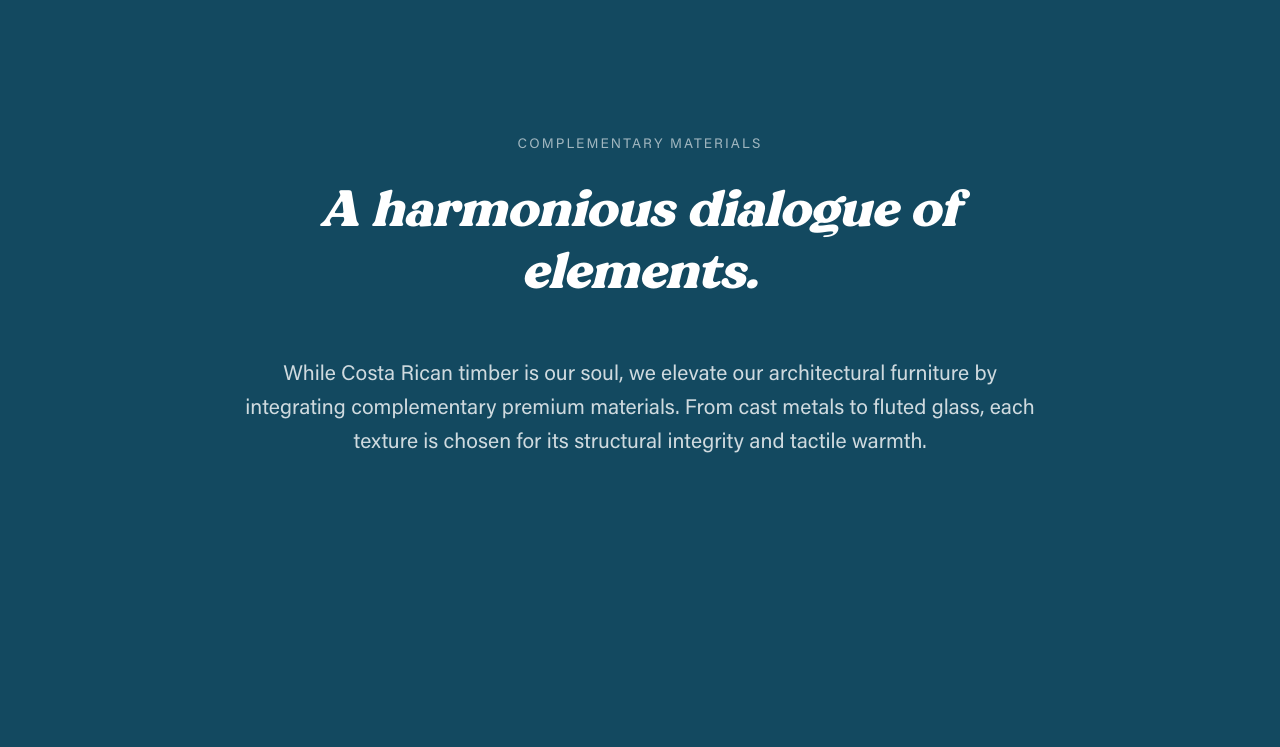
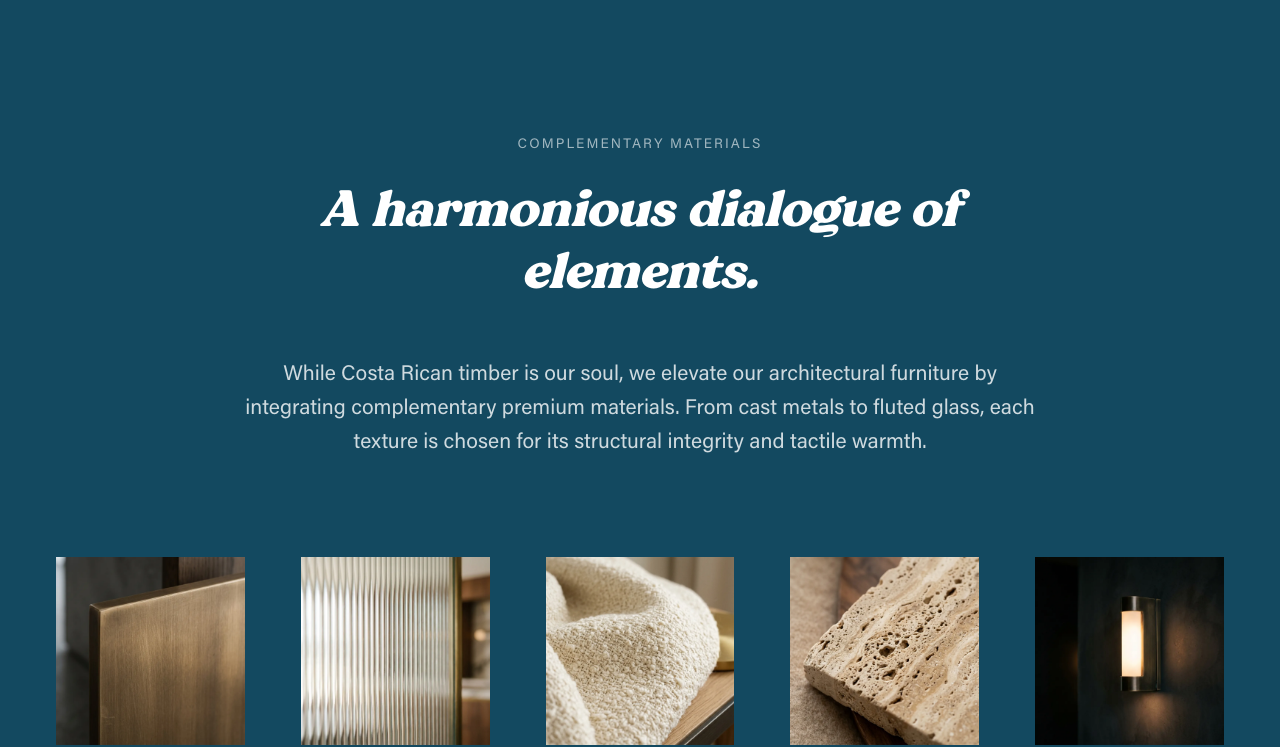
Before and after one commit to adriivas3092/albizia-woods-site, a React (Vite) app: page / in a window 1280 px wide. Shown: the part 5200-5947 px from the top of the page. Built offline with nearby package versions, Linux system fonts and the light colour scheme.

Commit message:
style: reduce el espacio muerto entre texto y fotos en Complementary Materials (18rem -> 6rem)

```diff
--- a/src/components/Materials.module.css
+++ b/src/components/Materials.module.css
@@ -7,7 +7,7 @@
 .layout {
   display: flex;
   flex-direction: column;
-  gap: var(--space-xxl);
+  gap: var(--space-lg);
 }
 
 .text {
```
